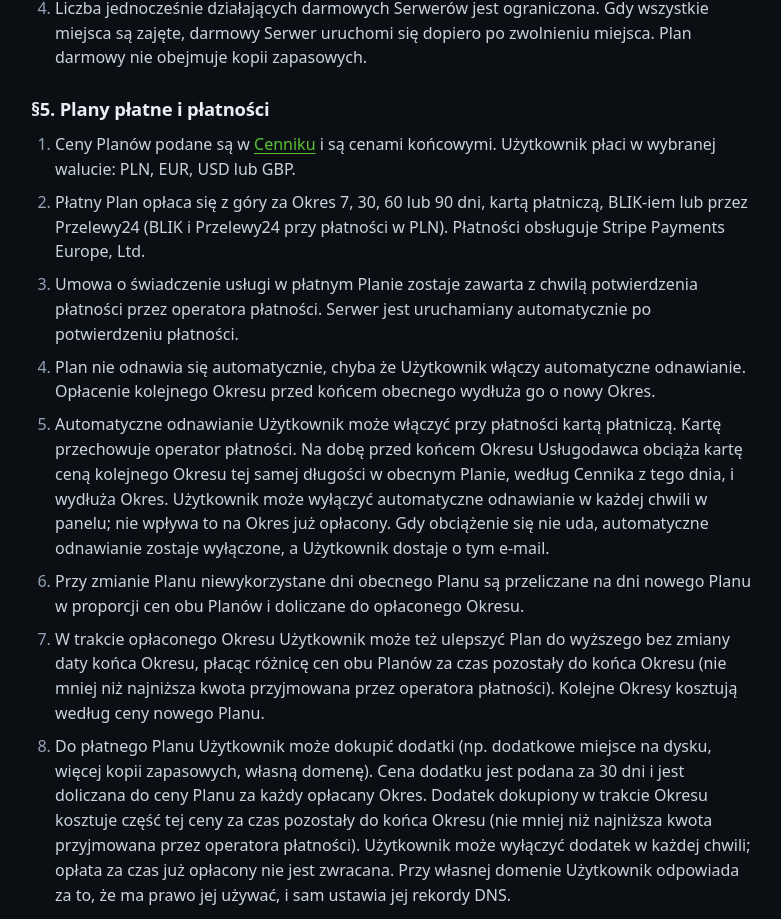
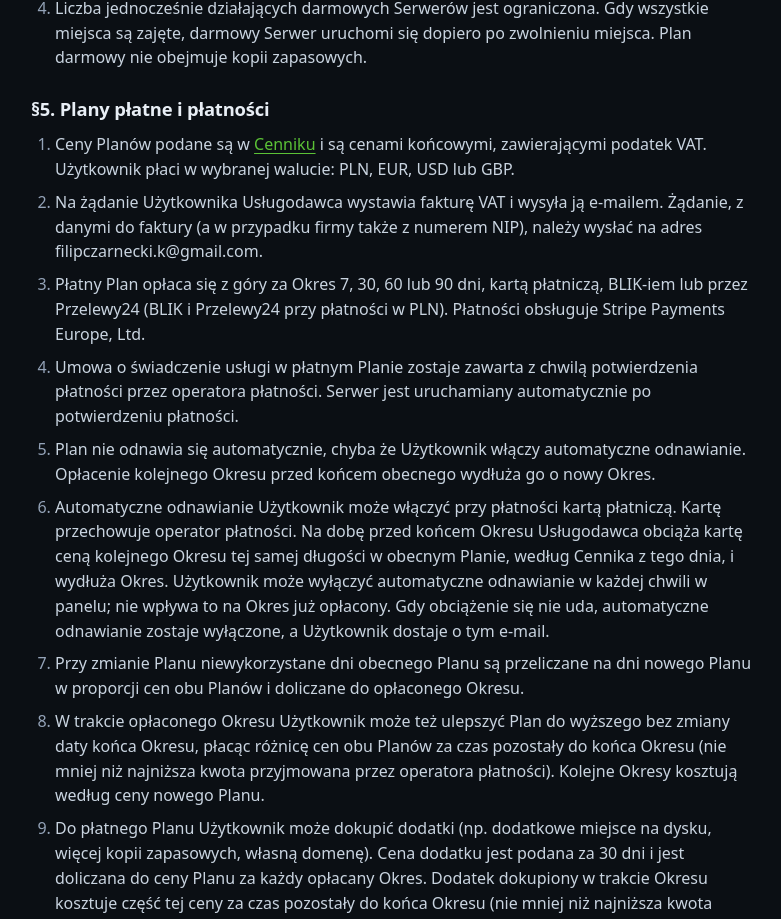
Before and after one commit to Filipsq/mc-host, a Next.js app: page /regulamin in a window 1280 px wide. Shown: the part 1535-2454 px from the top of the page, without its empty margins (245-1026 px from the left). Built offline with nearby package versions, Linux system fonts and the light colour scheme; no server answers; the database is empty; a web font is replaced by a local one.

Commit message:
Terms: prices include VAT, VAT invoice on request
Co-Authored-By: Claude Opus 5.5 <noreply@anthropic.com>
Claude-Session: https://claude.ai/code/session_01BygaascEvxvR7Lvgi3tc3G

```diff
--- a/src/app/regulamin/TermsEn.tsx
+++ b/src/app/regulamin/TermsEn.tsx
@@ -90,8 +90,12 @@ export default function TermsEn({ site }: { site: string }) {
       <h2>§5. Paid Plans and payments</h2>
       <ol>
         <li>
-          Plan prices are listed in the <Link href="/#cennik">Pricing</Link> and are final prices. You pay in the
-          currency you choose: PLN, EUR, USD or GBP.
+          Plan prices are listed in the <Link href="/#cennik">Pricing</Link> and are final prices, including VAT. You pay
+          in the currency you choose: PLN, EUR, USD or GBP.
+        </li>
+        <li>
+          On request, the Provider issues a VAT invoice and sends it by email. Send the request, with your invoice
+          details (and, for a business, its tax ID), to <Blank value={company.email} label="email address" />.
         </li>
         <li>
           A paid Plan is paid in advance for a Period of 7, 30, 60 or 90 days, by card, BLIK or Przelewy24 (BLIK and
--- a/src/app/regulamin/TermsPl.tsx
+++ b/src/app/regulamin/TermsPl.tsx
@@ -98,8 +98,13 @@ export default function TermsPl({ site }: { site: string }) {
       <h2>§5. Plany płatne i płatności</h2>
       <ol>
         <li>
-          Ceny Planów podane są w <Link href="/#cennik">Cenniku</Link> i są cenami końcowymi. Użytkownik płaci w
-          wybranej walucie: PLN, EUR, USD lub GBP.
+          Ceny Planów podane są w <Link href="/#cennik">Cenniku</Link> i są cenami końcowymi, zawierającymi podatek
+          VAT. Użytkownik płaci w wybranej walucie: PLN, EUR, USD lub GBP.
+        </li>
+        <li>
+          Na żądanie Użytkownika Usługodawca wystawia fakturę VAT i wysyła ją e-mailem. Żądanie, z danymi do faktury
+          (a w przypadku firmy także z numerem NIP), należy wysłać na adres{" "}
+          <Blank value={company.email} label="adres e-mail" />.
         </li>
         <li>
           Płatny Plan opłaca się z góry za Okres 7, 30, 60 lub 90 dni, kartą płatniczą, BLIK-iem lub przez Przelewy24 (BLIK
```
